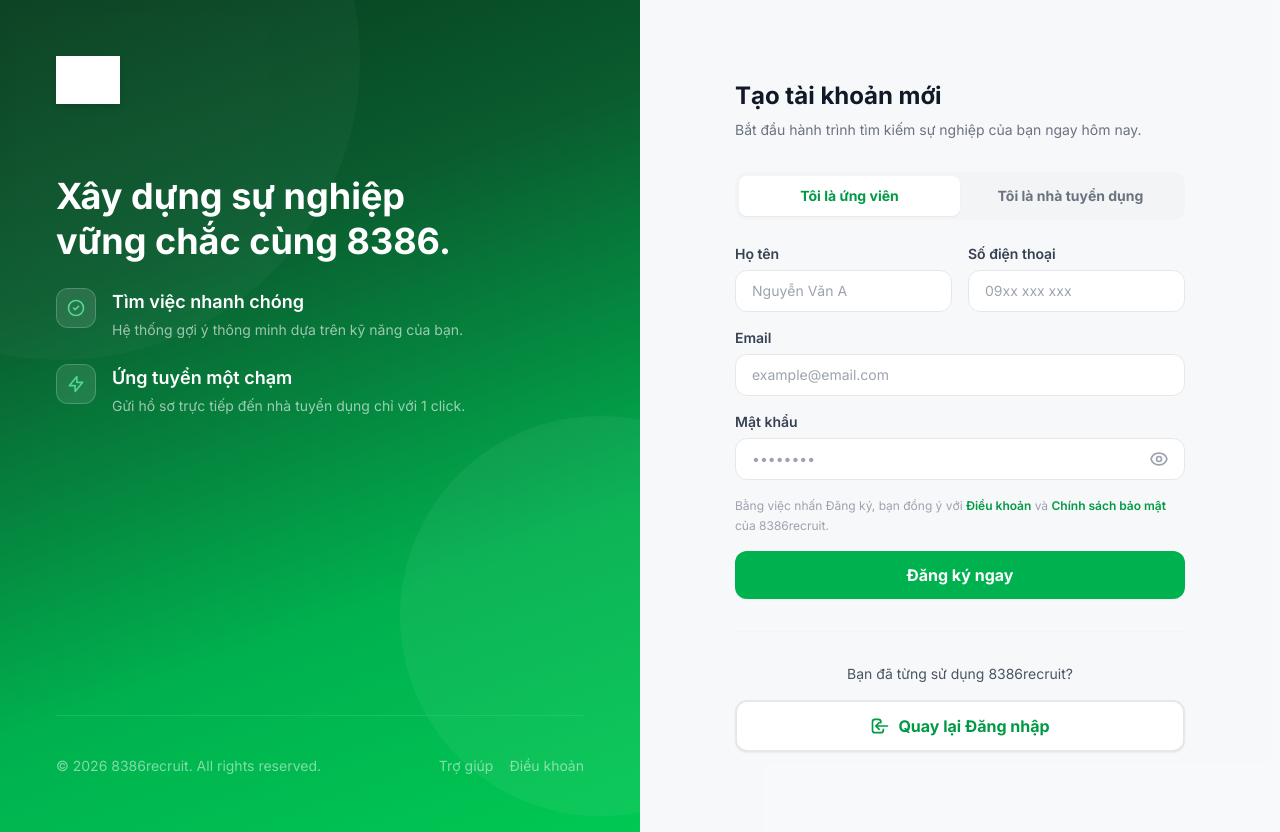
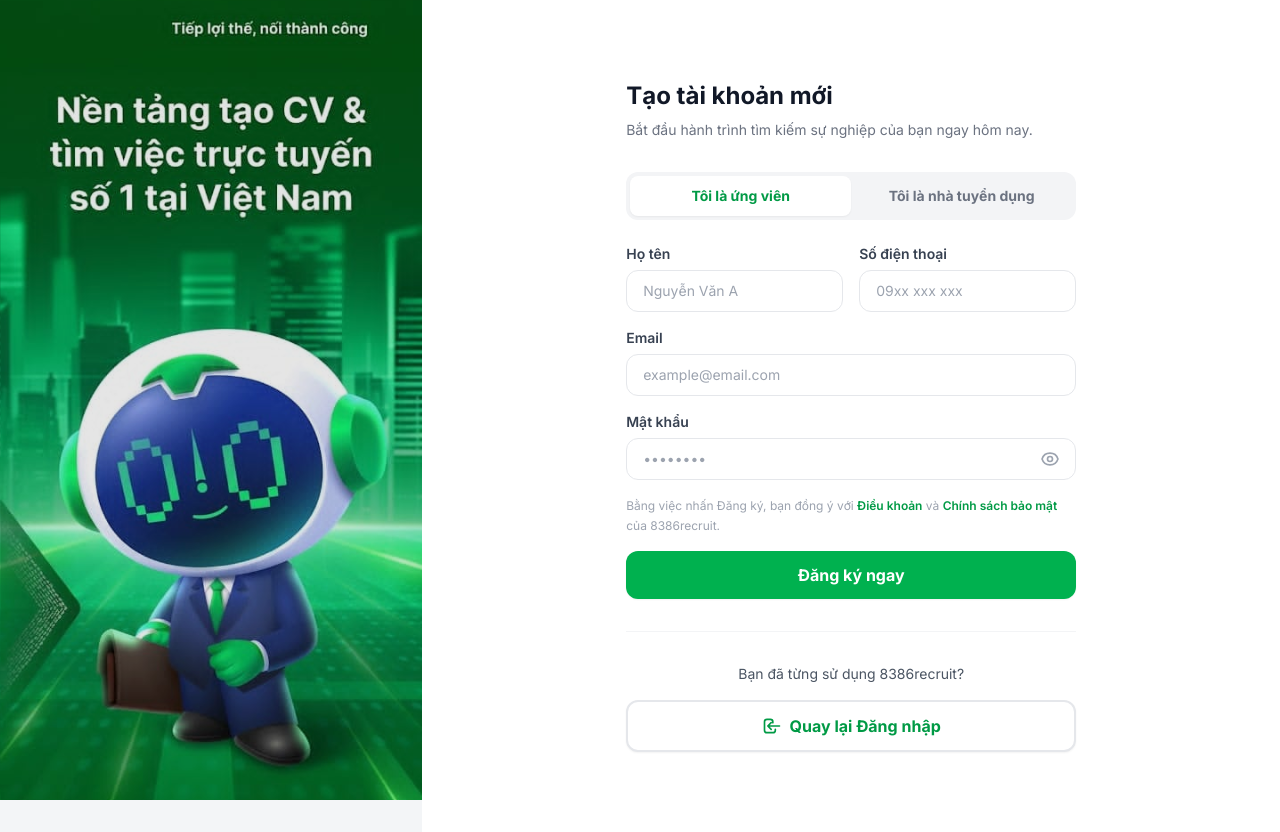
Before and after one commit to vdat293/httt-web-tuyen-dung, a React (Vite) app in the folder frontend/: page /register in a window 1280 px wide. Built offline with nearby package versions, Linux system fonts and the light colour scheme; grey boxes are pictures that could not be loaded.

Commit message:
feat: update login and register pages with new robot banner and Outfit font

```diff
--- a/frontend/src/pages/Login.jsx
+++ b/frontend/src/pages/Login.jsx
@@ -2,6 +2,7 @@ import { useState, useEffect } from 'react';
 import { useNavigate, Link, useSearchParams } from 'react-router-dom';
 import { useAuth } from '../contexts/AuthContext';
 import logo from '../public/imgs/logo_genbygem.png';
+import loginBanner from '../public/imgs/login-banner.png';
 
 export default function Login() {
   const [searchParams] = useSearchParams();
@@ -42,57 +43,34 @@ export default function Login() {
   return (
     <div className="min-h-screen flex">
       {/* ═══ Left Brand Panel ═══ */}
-      <div className="hidden lg:flex lg:w-[45%] xl:w-[50%] relative overflow-hidden flex-col justify-between"
-        style={{ background: 'linear-gradient(160deg, #063d1e 0%, #0a5c2f 30%, #00B14F 70%, #00c853 100%)' }}
+      <div className="hidden lg:flex lg:w-[33%] xl:w-[33%] relative overflow-hidden flex-col justify-between"
+        style={{
+          backgroundImage: `url(${loginBanner})`,
+          backgroundSize: 'cover',
+          backgroundPosition: 'center',
+          backgroundColor: '#00b14f'
+        }}
       >
-        {/* Decorative circles */}
-        <div className="absolute inset-0 pointer-events-none overflow-hidden">
-          <div className="absolute w-[500px] h-[500px] rounded-full bg-white/[0.04] -top-40 -right-40" style={{ animation: 'float 14s ease-in-out infinite' }}></div>
-          <div className="absolute w-[300px] h-[300px] rounded-full bg-white/[0.06] bottom-20 -left-20" style={{ animation: 'float 10s ease-in-out infinite reverse' }}></div>
-          <div className="absolute w-[200px] h-[200px] rounded-full bg-white/[0.03] top-1/3 left-1/3" style={{ animation: 'float 16s ease-in-out infinite 3s' }}></div>
-        </div>
+
+
+
+
+        {/* Subtle overlay for better contrast */}
+        <div className="absolute inset-0 bg-black/10 pointer-events-none"></div>
 
         {/* Content */}
-        <div className="relative z-10 p-10 xl:p-14 flex flex-col h-full justify-center">
-          {/* Logo */}
-          <Link to="/" className="mb-12 inline-block self-start">
-            <img src={logo} alt="8386recruit" className="h-12 w-auto object-contain brightness-0 invert drop-shadow-lg" />
-          </Link>
-
-          {/* Hero text */}
-          <div className="max-w-md">
-            <h2 className="text-3xl xl:text-4xl font-bold text-white leading-tight mb-5">
-              Tìm việc mơ ước,<br />
-              Bắt đầu từ đây.
-            </h2>
-            <p className="text-white/70 text-base leading-relaxed mb-10">
-              Kết nối hàng ngàn ứng viên với nhà tuyển dụng hàng đầu. Đăng nhập để khám phá cơ hội nghề nghiệp phù hợp với bạn.
-            </p>
-          </div>
-
-          {/* Stats */}
-          <div className="flex gap-10 mt-auto pb-4">
-            <div>
-              <div className="text-2xl font-bold text-white">1,000+</div>
-              <div className="text-white/60 text-sm mt-1">Việc làm</div>
-            </div>
-            <div>
-              <div className="text-2xl font-bold text-white">500+</div>
-              <div className="text-white/60 text-sm mt-1">Công ty</div>
-            </div>
-            <div>
-              <div className="text-2xl font-bold text-white">10,000+</div>
-              <div className="text-white/60 text-sm mt-1">Ứng viên</div>
-            </div>
-          </div>
+        <div className="relative z-10 flex flex-col h-full">
+          {/* Stats and Logo removed based on user request */}
         </div>
       </div>
 
+
+
       {/* ═══ Right Form Panel ═══ */}
-      <div className="flex-1 flex items-center justify-center p-6 sm:p-8 bg-gray-50/70">
+      <div className="flex-1 flex items-center justify-center p-6 sm:p-8 bg-white">
         <div className="w-full max-w-[400px] animate-fade-in">
 
-          {/* Mobile-only logo (visible on small screens where left panel is hidden) */}
+          {/* Mobile-only logo */}
           <div className="lg:hidden text-center mb-8">
             <Link to="/" className="inline-block">
               <img src={logo} alt="8386recruit" className="h-12 w-auto object-contain" />
@@ -123,7 +101,6 @@ export default function Login() {
 
           {/* Form */}
           <form onSubmit={handleSubmit} className="space-y-5">
-            {/* Email */}
             <div>
               <label htmlFor="login-email" className="block text-sm font-semibold text-gray-700 mb-1.5">Email</label>
               <div className="relative group">
@@ -137,14 +114,13 @@ export default function Login() {
                   type="email"
                   value={email}
                   onChange={(e) => setEmail(e.target.value)}
-                  className="w-full pl-10 pr-4 py-3 bg-white border border-gray-200 rounded-xl text-gray-900 text-sm placeholder:text-gray-400 focus:ring-2 focus:ring-brand-500/20 focus:border-brand-500 transition-all outline-none hover:border-gray-300"
+                  className="w-full pl-10 pr-4 py-3 bg-white border border-gray-200 rounded-xl text-gray-900 text-sm placeholder:text-gray-400 focus:ring-2 focus:ring-brand-500/20 focus:border-brand-500 transition-all outline-none"
                   placeholder="name@company.com"
                   required
                 />
               </div>
             </div>
 
-            {/* Password */}
             <div>
               <label htmlFor="login-password" className="block text-sm font-semibold text-gray-700 mb-1.5">Mật khẩu</label>
               <div className="relative group">
@@ -158,15 +134,14 @@ export default function Login() {
                   type={showPassword ? 'text' : 'password'}
                   value={password}
                   onChange={(e) => setPassword(e.target.value)}
-                  className="w-full pl-10 pr-12 py-3 bg-white border border-gray-200 rounded-xl text-gray-900 text-sm placeholder:text-gray-400 focus:ring-2 focus:ring-brand-500/20 focus:border-brand-500 transition-all outline-none hover:border-gray-300"
+                  className="w-full pl-10 pr-12 py-3 bg-white border border-gray-200 rounded-xl text-gray-900 text-sm placeholder:text-gray-400 focus:ring-2 focus:ring-brand-500/20 focus:border-brand-500 transition-all outline-none"
                   placeholder="••••••••"
                   required
                 />
                 <button
                   type="button"
                   onClick={() => setShowPassword(!showPassword)}
-                  className="absolute right-3 top-1/2 -translate-y-1/2 text-gray-400 hover:text-gray-600 p-1 rounded-md hover:bg-gray-100 transition-colors"
-                  aria-label={showPassword ? 'Ẩn mật khẩu' : 'Hiện mật khẩu'}
+                  className="absolute right-3 top-1/2 -translate-y-1/2 text-gray-400 hover:text-gray-600 p-1"
                 >
                   {showPassword ? (
                     <svg className="w-[18px] h-[18px]" fill="none" viewBox="0 0 24 24" stroke="currentColor">
@@ -181,52 +156,35 @@ export default function Login() {
                 </button>
               </div>
               <div className="flex justify-end mt-2">
-                <Link to="/forgot-password" className="text-xs font-medium text-brand-600 hover:text-brand-700 hover:underline transition-colors">
+                <Link to="/forgot-password" self-start className="text-xs font-medium text-brand-600 hover:text-brand-700">
                   Quên mật khẩu?
                 </Link>
               </div>
             </div>
 
-            {/* Submit */}
             <button
               type="submit"
               disabled={loading}
-              className="w-full py-3 px-4 bg-brand-500 hover:bg-brand-600 active:bg-brand-700 text-white text-sm font-semibold rounded-xl shadow-sm hover:shadow-md transition-all duration-200 flex items-center justify-center gap-2 disabled:opacity-70 disabled:cursor-not-allowed mt-1"
+              className="w-full py-3 px-4 bg-brand-500 hover:bg-brand-600 active:bg-brand-700 text-white text-sm font-semibold rounded-xl shadow-sm transition-all flex items-center justify-center gap-2 disabled:opacity-70 mt-1"
             >
-              {loading ? (
-                <>
-                  <svg className="animate-spin h-4 w-4 text-white" fill="none" viewBox="0 0 24 24">
-                    <circle className="opacity-25" cx="12" cy="12" r="10" stroke="currentColor" strokeWidth="4"></circle>
-                    <path className="opacity-75" fill="currentColor" d="M4 12a8 8 0 018-8V0C5.373 0 0 5.373 0 12h4zm2 5.291A7.962 7.962 0 014 12H0c0 3.042 1.135 5.824 3 7.938l3-2.647z"></path>
-                  </svg>
-                  Đang xử lý...
-                </>
-              ) : (
-                <>
-                  Đăng nhập
-                  <svg className="w-4 h-4" fill="none" viewBox="0 0 24 24" stroke="currentColor">
-                    <path strokeLinecap="round" strokeLinejoin="round" strokeWidth="2" d="M14 5l7 7m0 0l-7 7m7-7H3" />
-                  </svg>
-                </>
-              )}
+              {loading ? 'Đang xử lý...' : 'Đăng nhập'}
             </button>
           </form>
 
-          {/* Divider + Register link */}
           <div className="relative mt-8 mb-6">
             <div className="absolute inset-0 flex items-center"><div className="w-full border-t border-gray-200"></div></div>
-            <div className="relative flex justify-center"><span className="bg-gray-50/70 px-3 text-xs text-gray-400 uppercase tracking-wider font-medium">hoặc</span></div>
+            <div className="relative flex justify-center"><span className="bg-white px-3 text-xs text-gray-400 uppercase font-medium">hoặc</span></div>
           </div>
 
           <Link
             to="/register"
-            className="flex items-center justify-center gap-2 w-full py-3 px-4 bg-white border-2 border-gray-200 text-gray-700 text-sm font-semibold rounded-xl hover:border-brand-500 hover:text-brand-600 hover:bg-brand-50/30 transition-all duration-200"
+            className="flex items-center justify-center gap-2 w-full py-3 px-4 bg-white border-2 border-gray-200 text-gray-700 text-sm font-semibold rounded-xl hover:border-brand-500 hover:text-brand-600 transition-all"
           >
             Tạo tài khoản mới
           </Link>
 
           <p className="text-center text-xs text-gray-400 mt-8">
-            Bằng việc đăng nhập, bạn đồng ý với <a href="#" className="underline hover:text-gray-500">Điều khoản</a> và <a href="#" className="underline hover:text-gray-500">Chính sách bảo mật</a> của chúng tôi.
+            Bằng việc đăng nhập, bạn đồng ý với Điều khoản và Chính sách của chúng tôi.
           </p>
         </div>
       </div>
--- a/frontend/src/pages/Register.jsx
+++ b/frontend/src/pages/Register.jsx
@@ -2,6 +2,7 @@ import { useState } from 'react';
 import { useNavigate, Link } from 'react-router-dom';
 import { useAuth } from '../contexts/AuthContext';
 import logo from '../public/imgs/logo_genbygem.png';
+import loginBanner from '../public/imgs/login-banner.png';
 
 export default function Register() {
   const [form, setForm] = useState({ name: '', email: '', password: '', phone: '', role: 'candidate' });
@@ -26,64 +27,29 @@ export default function Register() {
   };
 
   return (
-    <div className="min-h-screen flex">
+    <div className="min-h-screen flex flex-col lg:flex-row">
       {/* ═══ Left Brand Panel ═══ */}
-      <div className="hidden lg:flex lg:w-[45%] xl:w-[50%] relative overflow-hidden flex-col justify-between text-white p-10 xl:p-14"
-        style={{ background: 'linear-gradient(160deg, #063d1e 0%, #0a5c2f 30%, #00B14F 70%, #00c853 100%)' }}
+      <div className="hidden lg:flex lg:w-[33%] xl:w-[33%] h-screen sticky top-0 relative overflow-hidden flex-col justify-between"
+        style={{
+          backgroundImage: `url(${loginBanner})`,
+          backgroundSize: 'cover',
+          backgroundPosition: 'center',
+          backgroundColor: '#00b14f'
+        }}
       >
-        {/* Decorative elements */}
-        <div className="absolute inset-0 pointer-events-none overflow-hidden">
-          <div className="absolute w-[600px] h-[600px] rounded-full bg-white/[0.03] -top-60 -left-60" style={{ animation: 'float 20s ease-in-out infinite' }}></div>
-          <div className="absolute w-[400px] h-[400px] rounded-full bg-white/[0.05] top-1/2 -right-40" style={{ animation: 'float 15s ease-in-out infinite reverse' }}></div>
-        </div>
 
-        <div className="relative z-10">
-          <Link to="/" className="inline-block mb-16">
-            <img src={logo} alt="8386recruit" className="h-12 w-auto brightness-0 invert drop-shadow-md" />
-          </Link>
+        {/* Subtle overlay for better contrast */}
+        <div className="absolute inset-0 bg-black/10 pointer-events-none"></div>
 
-          <div className="max-w-md">
-            <h2 className="text-4xl font-bold leading-tight mb-6">
-              Xây dựng sự nghiệp<br />vững chắc cùng 8386.
-            </h2>
-            <div className="space-y-6">
-              <div className="flex items-start gap-4">
-                <div className="w-10 h-10 rounded-xl bg-white/10 flex items-center justify-center shrink-0 border border-white/20">
-                  <svg className="w-5 h-5 text-brand-300" fill="none" viewBox="0 0 24 24" stroke="currentColor">
-                    <path strokeLinecap="round" strokeLinejoin="round" strokeWidth="2" d="M9 12l2 2 4-4m6 2a9 9 0 11-18 0 9 9 0 0118 0z" />
-                  </svg>
-                </div>
-                <div>
-                  <h4 className="font-semibold text-lg">Tìm việc nhanh chóng</h4>
-                  <p className="text-white/60 text-sm mt-1">Hệ thống gợi ý thông minh dựa trên kỹ năng của bạn.</p>
-                </div>
-              </div>
-              <div className="flex items-start gap-4">
-                <div className="w-10 h-10 rounded-xl bg-white/10 flex items-center justify-center shrink-0 border border-white/20">
-                  <svg className="w-5 h-5 text-brand-300" fill="none" viewBox="0 0 24 24" stroke="currentColor">
-                    <path strokeLinecap="round" strokeLinejoin="round" strokeWidth="2" d="M13 10V3L4 14h7v7l9-11h-7z" />
-                  </svg>
-                </div>
-                <div>
-                  <h4 className="font-semibold text-lg">Ứng tuyển một chạm</h4>
-                  <p className="text-white/60 text-sm mt-1">Gửi hồ sơ trực tiếp đến nhà tuyển dụng chỉ với 1 click.</p>
-                </div>
-              </div>
-            </div>
-          </div>
-        </div>
-
-        <div className="relative z-10 pt-10 border-t border-white/10 flex justify-between items-center text-sm text-white/50">
-          <p>© 2026 8386recruit. All rights reserved.</p>
-          <div className="flex gap-4">
-            <a href="#" className="hover:text-white transition-colors">Trợ giúp</a>
-            <a href="#" className="hover:text-white transition-colors">Điều khoản</a>
-          </div>
+        {/* Content - Simple and inconsistent with login */}
+        <div className="relative z-10 flex flex-col h-full">
+          {/* Logo and text removed based on user request to match login style */}
         </div>
       </div>
 
       {/* ═══ Right Form Panel ═══ */}
-      <div className="flex-1 flex items-center justify-center p-6 sm:p-10 bg-gray-50/70">
+      <div className="flex-1 flex items-center justify-center p-6 sm:p-10 bg-white">
+
         <div className="w-full max-w-[450px] animate-fade-in py-10">
 
           {/* Mobile Logo */}
```
Also changed, not shown: frontend/src/index.css (+56 -10 lines), frontend/src/public/imgs/login-banner.png (added).
